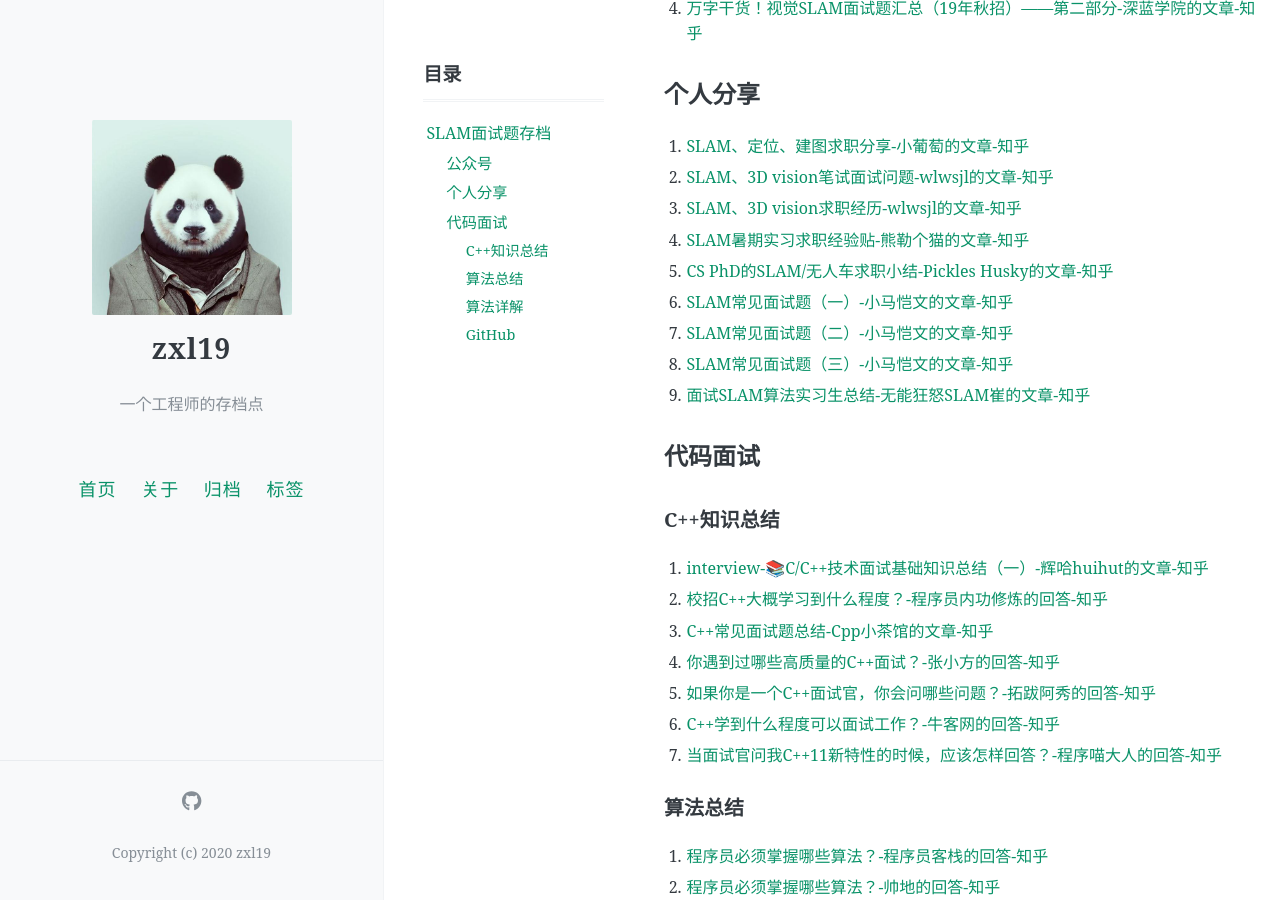
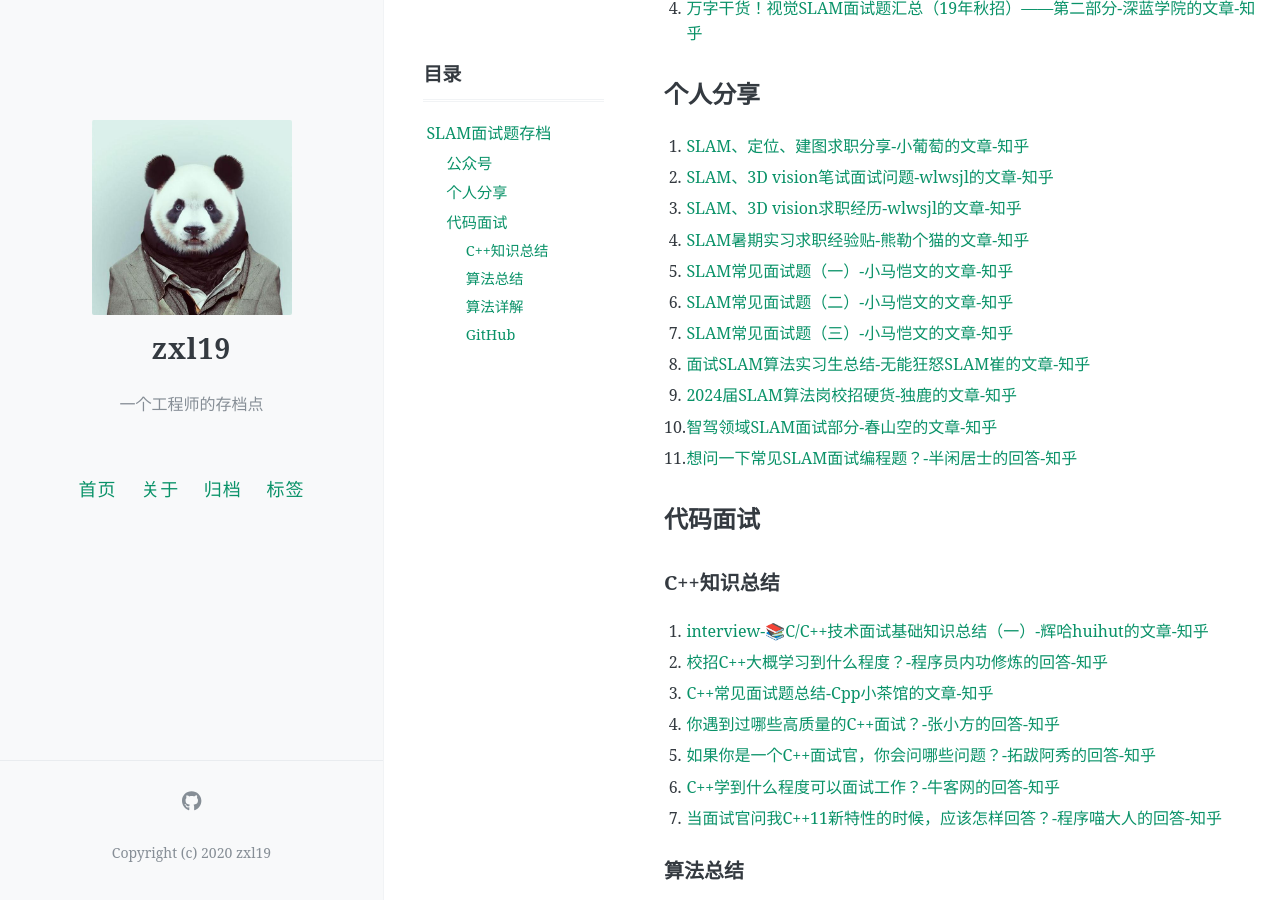
Before and after one commit to zxl19/zxl19.github.io, a Jekyll site: the page built from _posts/2021-05-22-slam-interview.md, in a window 1280 px wide and 900 px high, scrolled down 469 px. Built offline with Jekyll 4.4.1, drawn with Linux system fonts in a browser that asks for light colours; comment, search, counter and statistics services are not loaded.

Commit message:
Update Posts modified:   _posts/2020-06-03-vscode-setup.md modified:   _posts/2020-06-08-meme-archive.md modified:   _posts/2021-05-22-slam-interview.md modified:   _posts/2021-05-25-slam-tool.md modified:   _posts/2021-06-23-math-tool.md modified:   _posts/2022-09-20-personal-blog.md

```diff
--- a/_posts/2021-05-22-slam-interview.md
+++ b/_posts/2021-05-22-slam-interview.md
@@ -30,11 +30,13 @@ SLAM方向面试题存档。
 2. [SLAM、3D vision笔试面试问题-wlwsjl的文章-知乎](https://zhuanlan.zhihu.com/p/63755692)
 3. [SLAM、3D vision求职经历-wlwsjl的文章-知乎](https://zhuanlan.zhihu.com/p/56617825)
 4. [SLAM暑期实习求职经验贴-熊勒个猫的文章-知乎](https://zhuanlan.zhihu.com/p/67818202)
-5. [CS PhD的SLAM/无人车求职小结-Pickles Husky的文章-知乎](https://zhuanlan.zhihu.com/p/35348586)
-6. [SLAM常见面试题（一）-小马恺文的文章-知乎](https://zhuanlan.zhihu.com/p/46694678)
-7. [SLAM常见面试题（二）-小马恺文的文章-知乎](https://zhuanlan.zhihu.com/p/46696986)
-8. [SLAM常见面试题（三）-小马恺文的文章-知乎](https://zhuanlan.zhihu.com/p/46697912)
-9. [面试SLAM算法实习生总结-无能狂怒SLAM崔的文章-知乎](https://zhuanlan.zhihu.com/p/76280626)
+5. [SLAM常见面试题（一）-小马恺文的文章-知乎](https://zhuanlan.zhihu.com/p/46694678)
+6. [SLAM常见面试题（二）-小马恺文的文章-知乎](https://zhuanlan.zhihu.com/p/46696986)
+7. [SLAM常见面试题（三）-小马恺文的文章-知乎](https://zhuanlan.zhihu.com/p/46697912)
+8. [面试SLAM算法实习生总结-无能狂怒SLAM崔的文章-知乎](https://zhuanlan.zhihu.com/p/76280626)
+9. [2024届SLAM算法岗校招硬货-独鹿的文章-知乎](https://zhuanlan.zhihu.com/p/706156673)
+10. [智驾领域SLAM面试部分-春山空的文章-知乎](https://zhuanlan.zhihu.com/p/705705882)
+11. [想问一下常见SLAM面试编程题？-半闲居士的回答-知乎](https://www.zhihu.com/question/532565032/answer/2483264411)
 
 ## 代码面试
 
```
Also changed, not shown: _posts/2020-06-03-vscode-setup.md (+4 -0 lines), _posts/2020-06-08-meme-archive.md (+38 -21 lines), _posts/2021-05-25-slam-tool.md (+4 -3 lines), _posts/2021-06-23-math-tool.md (+3 -2 lines), _posts/2022-09-20-personal-blog.md (+18 -17 lines).
